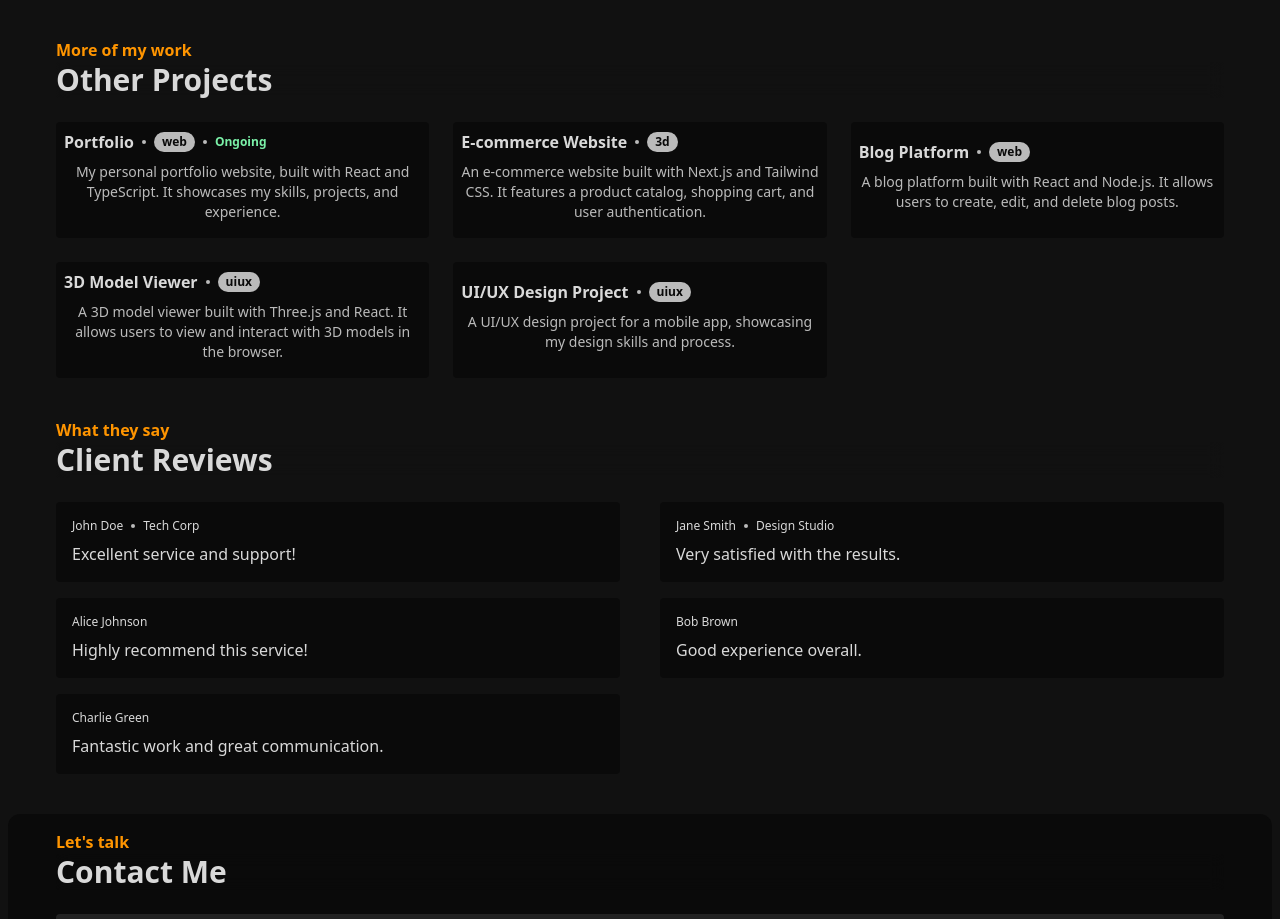
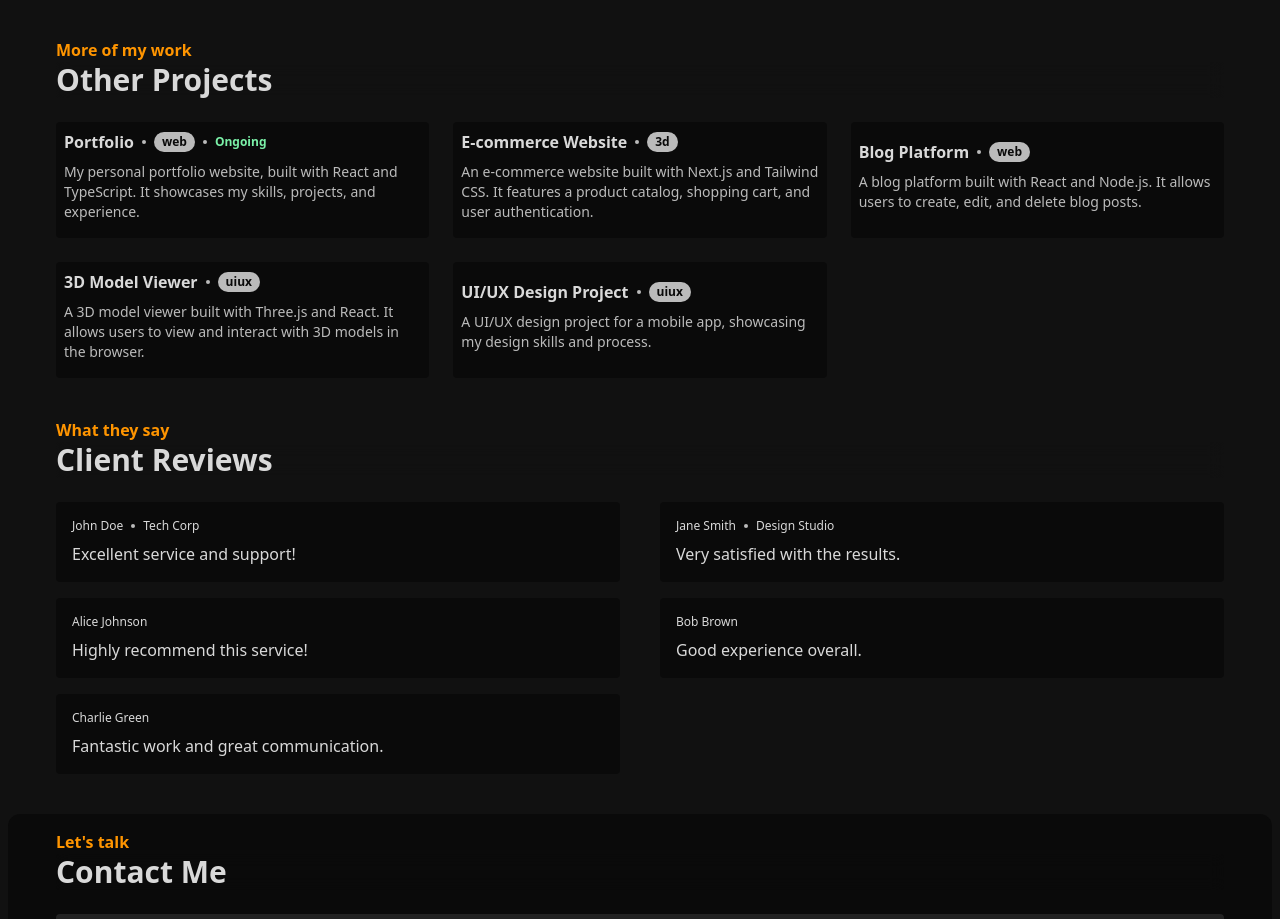
Before and after one commit to anthonywandera/anthonywandera, a React (Vite) app: page / in a window 1280 px wide. Shown: the part 1645-2564 px from the top of the page. Built offline with nearby package versions, Linux system fonts and the light colour scheme.

Commit message:
aligned text to left

```diff
--- a/src/components/project-item.tsx
+++ b/src/components/project-item.tsx
@@ -3,7 +3,7 @@ import Dot from "./dot";
 
 export default function ProjectItem({ project }: { project: Project }) {
   return (
-    <button className="bg-[var(--primary)] p-2 rounded">
+    <button className="bg-[var(--primary)] p-2 rounded text-left">
       <h3 className="mb-2 flex gap-2 items-center font-semibold">
         <span>{project.title}</span>
         <Dot />
```
